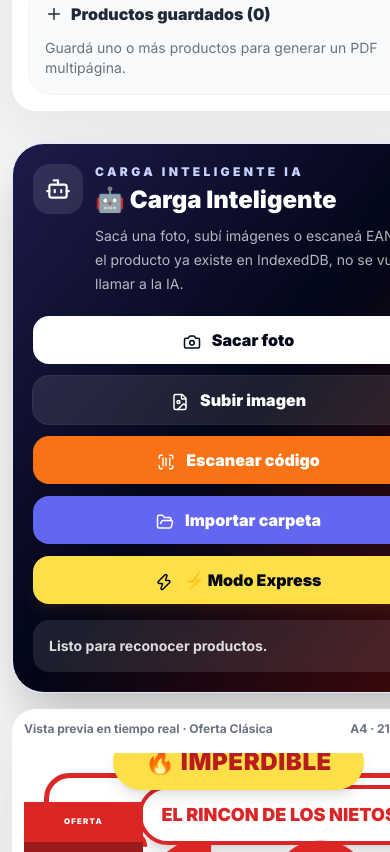
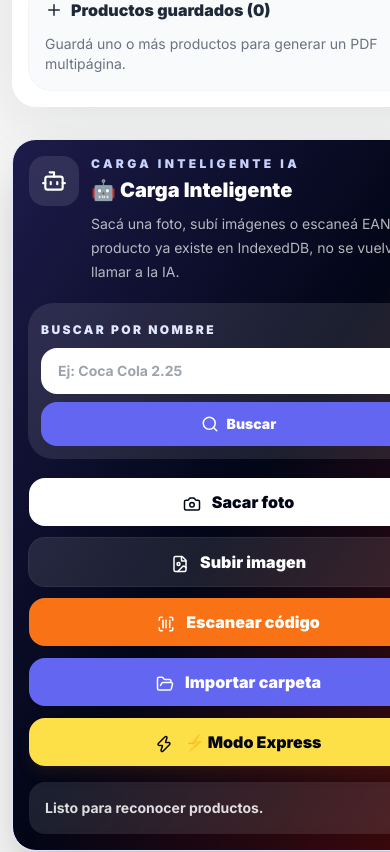
Before and after one commit to JNDeveloping/precios, a React (Vite) app: page / in a window 390 px wide. Shown: the part 5332-6184 px from the top of the page. Built offline with nearby package versions, Linux system fonts and the light colour scheme.

Commit message:
Fix intelligent load mobile and camera fallbacks

```diff
--- a/src/barcode/zxingScanner.js
+++ b/src/barcode/zxingScanner.js
@@ -13,6 +13,12 @@ export async function readBarcodeFromImage(fileOrUrl) {
 }
 
 export async function scanBarcodeFromCamera(videoElement, onResult) {
+  if (!globalThis.isSecureContext) {
+    throw new Error('La cámara requiere HTTPS o localhost. Usá Subir imagen si estás en una conexión no segura.');
+  }
+  if (!navigator?.mediaDevices?.getUserMedia) {
+    throw new Error('Este navegador no permite acceder a la cámara. Usá Sacar foto o Subir imagen.');
+  }
   const { BrowserMultiFormatReader } = await import(/* @vite-ignore */ '@zxing/browser');
   const reader = new BrowserMultiFormatReader();
   const controls = await reader.decodeFromVideoDevice(undefined, videoElement, (result) => {
--- a/src/components/intelligent/BarcodeScannerModal.jsx
+++ b/src/components/intelligent/BarcodeScannerModal.jsx
@@ -29,10 +29,10 @@ export function BarcodeScannerModal({ open, onClose, onFound, onNeedPhoto }) {
 
   if (!open) return null;
   return (
-    <div className="no-print fixed inset-0 z-50 flex items-center justify-center bg-black/70 p-4">
-      <div className="w-full max-w-xl rounded-[2rem] bg-white p-4 shadow-2xl">
+    <div className="no-print fixed inset-0 z-50 flex items-center justify-center overflow-y-auto bg-black/70 p-2 sm:p-4">
+      <div className="w-full max-w-xl rounded-[1.5rem] bg-white p-3 sm:rounded-[2rem] sm:p-4 shadow-2xl">
         <div className="mb-3 flex items-center justify-between">
-          <h2 className="text-xl font-black text-gray-950"><Camera className="mr-2 inline" /> Escanear código</h2>
+          <h2 className="text-lg font-black sm:text-xl text-gray-950"><Camera className="mr-2 inline" /> Escanear código</h2>
           <button type="button" onClick={onClose} className="rounded-full bg-gray-100 p-2"><X /></button>
         </div>
         <video ref={videoRef} className="aspect-video w-full rounded-3xl bg-gray-950 object-cover" muted playsInline />
--- a/src/components/intelligent/SmartLoadPanel.jsx
+++ b/src/components/intelligent/SmartLoadPanel.jsx
@@ -1,6 +1,7 @@
 import { useRef, useState } from 'react';
-import { Bot, Camera, FileImage, FolderOpen, ScanBarcode, Zap } from 'lucide-react';
+import { Bot, Camera, FileImage, FolderOpen, Search, ScanBarcode, Zap } from 'lucide-react';
 import { recognizeProductFromImage } from '../../services/intelligentLoadService.js';
+import { searchProducts } from '../../database/productDb.js';
 
 export function SmartLoadPanel({ onProductDetected, onOpenScanner }) {
   const fileRef = useRef(null);
@@ -9,6 +10,26 @@ export function SmartLoadPanel({ onProductDetected, onOpenScanner }) {
   const [status, setStatus] = useState('Listo para reconocer productos.');
   const [busy, setBusy] = useState(false);
   const [suggestion, setSuggestion] = useState(null);
+  const [nameQuery, setNameQuery] = useState('');
+  const [nameResults, setNameResults] = useState([]);
+
+
+  const handleNameSearch = async (event) => {
+    event.preventDefault();
+    const cleanQuery = nameQuery.trim();
+    if (!cleanQuery) return;
+    setBusy(true);
+    setStatus('🔎 Buscando por nombre en la base local...');
+    try {
+      const results = await searchProducts(cleanQuery);
+      setNameResults(results.slice(0, 6));
+      setStatus(results.length ? '✅ Producto encontrado por nombre.' : 'No encontré coincidencias locales. Probá con una foto para cargarlo con IA.');
+    } catch (error) {
+      setStatus(`⚠️ ${error.message}`);
+    } finally {
+      setBusy(false);
+    }
+  };
 
   const handleFiles = async (files, batch = false) => {
     const list = [...files].filter((file) => file.type.startsWith('image/'));
@@ -30,15 +51,33 @@ export function SmartLoadPanel({ onProductDetected, onOpenScanner }) {
   };
 
   return (
-    <section className="no-print mt-8 overflow-hidden rounded-[2rem] border border-indigo-100 bg-gradient-to-br from-indigo-950 via-slate-950 to-red-950 p-5 text-white shadow-2xl">
+    <section className="no-print mt-8 overflow-hidden rounded-[1.5rem] border border-indigo-100 bg-gradient-to-br from-indigo-950 via-slate-950 to-red-950 p-4 sm:rounded-[2rem] sm:p-5 text-white shadow-2xl">
       <div className="flex items-start gap-3">
         <div className="rounded-2xl bg-white/10 p-3"><Bot size={26} /></div>
         <div>
           <p className="text-xs font-black uppercase tracking-[0.28em] text-indigo-200">Carga Inteligente IA</p>
-          <h2 className="mt-1 text-2xl font-black">🤖 Carga Inteligente</h2>
+          <h2 className="mt-1 text-xl font-black sm:text-2xl">🤖 Carga Inteligente</h2>
           <p className="mt-2 text-sm leading-6 text-white/70">Sacá una foto, subí imágenes o escaneá EAN13. Si el producto ya existe en IndexedDB, no se vuelve a llamar a la IA.</p>
         </div>
       </div>
+
+
+      <form onSubmit={handleNameSearch} className="mt-5 rounded-3xl bg-white/10 p-3 ring-1 ring-white/10">
+        <label className="text-xs font-black uppercase tracking-[0.2em] text-indigo-100">Buscar por nombre</label>
+        <div className="mt-2 flex flex-col gap-2 min-[420px]:flex-row">
+          <input value={nameQuery} onChange={(event) => setNameQuery(event.target.value)} placeholder="Ej: Coca Cola 2.25" className="min-w-0 flex-1 rounded-2xl border border-white/10 bg-white px-4 py-3 text-sm font-bold text-slate-950 outline-none" />
+          <button type="submit" className="inline-flex items-center justify-center gap-2 rounded-2xl bg-indigo-500 px-4 py-3 text-sm font-black text-white transition hover:bg-indigo-600"><Search size={18} /> Buscar</button>
+        </div>
+        {nameResults.length > 0 && (
+          <div className="mt-3 grid gap-2">
+            {nameResults.map((product) => (
+              <button key={product.id} type="button" onClick={() => onProductDetected(product)} className="rounded-2xl bg-white px-4 py-3 text-left text-sm font-black text-slate-950">
+                {product.name} <span className="font-bold text-slate-500">· {product.brand || 'Sin marca'} · {product.lastPrice ? `$${product.lastPrice}` : 'sin precio'}</span>
+              </button>
+            ))}
+          </div>
+        )}
+      </form>
 
       <div className="mt-5 grid gap-3 min-[420px]:grid-cols-2">
         <button type="button" onClick={() => cameraRef.current?.click()} className="rounded-2xl bg-white px-4 py-3 font-black text-slate-950 transition hover:scale-[1.02]"><Camera className="mr-2 inline" size={18} /> Sacar foto</button>
--- a/src/database/productDb.js
+++ b/src/database/productDb.js
@@ -1,4 +1,5 @@
 import { buildSearchText, normalizeBarcode, normalizeProduct, similarity } from '../utils/productNormalization.js';
+import { createId } from '../utils/id.js';
 
 const DB_NAME = 'precios-intelligent-products';
 const DB_VERSION = 1;
@@ -35,7 +36,7 @@ function promisify(request) {
 export async function saveProduct(product) {
   const store = await tx('readwrite');
   const normalized = normalizeProduct(product);
-  const record = { ...normalized, id: normalized.id || normalized.barcode || crypto.randomUUID(), searchText: buildSearchText(normalized) };
+  const record = { ...normalized, id: normalized.id || normalized.barcode || createId(), searchText: buildSearchText(normalized) };
   await promisify(store.put(record));
   return record;
 }
--- a/src/pages/App.jsx
+++ b/src/pages/App.jsx
@@ -96,7 +96,7 @@ export default function App() {
   }, [handleExport, handlePrint]);
 
   return (
-    <main className="min-h-screen overflow-x-hidden bg-[#f5f5f5] px-3 py-4 text-gray-900 sm:px-6 sm:py-6 lg:px-10">
+    <main className="min-h-screen overflow-x-hidden bg-[#f5f5f5] px-2 py-3 text-gray-900 min-[390px]:px-3 sm:px-6 sm:py-6 lg:px-10">
       <div className="mx-auto grid w-full max-w-7xl gap-4 sm:gap-6 lg:grid-cols-[minmax(360px,460px)_minmax(0,1fr)] lg:items-start">
         <div>
           <ControlPanel poster={poster} savedPosters={savedPosters} onChange={updatePoster} onClear={handleClear} onExport={handleExport} onPrint={handlePrint} onSave={handleSave} onRemoveSaved={handleRemoveSaved} />
@@ -105,8 +105,10 @@ export default function App() {
         <OfferPoster poster={poster} printRef={printRef} onPositionChange={handlePositionChange} />
       </div>
 
-      <FavoritesPanel products={favorites} onUseProduct={applyProductToPoster} />
-      <ProductsPage onUseProduct={applyProductToPoster} />
+      <div className="mx-auto w-full max-w-7xl">
+        <FavoritesPanel products={favorites} onUseProduct={applyProductToPoster} />
+        <ProductsPage onUseProduct={applyProductToPoster} />
+      </div>
 
       <BarcodeScannerModal open={scannerOpen} onClose={() => setScannerOpen(false)} onFound={applyProductToPoster} onNeedPhoto={setPendingBarcode} />
 
```
